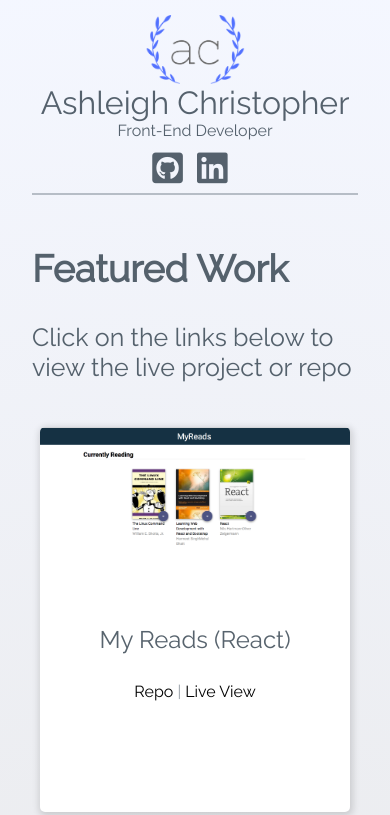
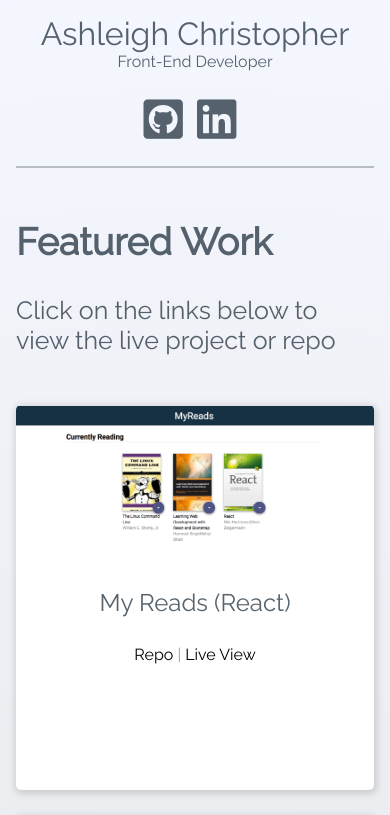
Before and after one commit to ashleighc207/fend-portfolio-project, a plain HTML site: page index.html in a window 390 px wide. Shown: the top 815 px of the page. Drawn offline with Linux system fonts and the light colour scheme.

Commit message:
adjust header bar

```diff
--- a/css/styles.css
+++ b/css/styles.css
@@ -37,7 +37,6 @@ a {
 	height: 20%;
 	align-items: center;
 	margin-top: 15px;
-	min-height: 120px;
 }
 
 .container-main-content {
@@ -91,10 +90,6 @@ a {
 	border: none;
     border-top: 2px solid rgba(45,60,73, 0.3);
     width: 100%;
-}
-
-.header-text {
-	text-align: right;
 }
 
 .heading-one {
@@ -159,9 +154,19 @@ a:hover {
 }
 
 @media screen and (max-width: 450px){
-		.project-module {
+	.project-module {
 		width: 100%;
-		margin: .5em;
+		margin: .8em 0;
+	}
+	.contact-links {
+		margin-top: 1em;
+		margin-bottom: 1em;
+	}
+	.contact-links i {
+		font-size: 45px;
+	}
+	.heading-two {
+		padding-top: 1em;
 	}
 	.container-header {
 		flex-direction: column;
@@ -170,6 +175,6 @@ a:hover {
 	text-align: center;
 	}
 	.container {
-		margin: 0 2em;
+		margin: 0 1em;
 	}
 }
--- a/index.html
+++ b/index.html
@@ -13,15 +13,14 @@
     <body>
         <div class="container">
             <header class="container-header">
-                <img src="../img/ac-logo.png" alt="logo-with-initials-ac" class="logo">
                 <div class="header-text">
                     <h1 class="heading-name">Ashleigh Christopher</h1>
                     <h4 class="heading-four">Front-End Developer</h4>
-                    <section class="contact-links">
-                        <a href="https://github.com/ashleighc207"><i class="fab fa-github-square" target="_blank"></i></a>
-                        <a href="https://www.linkedin.com/in/ashleighchristopher/" target="_blank"><i class="fab fa-linkedin"></i></a>
-                    </section>
                 </div>
+                <section class="contact-links">
+                    <a href="https://github.com/ashleighc207"><i class="fab fa-github-square" target="_blank"></i></a>
+                    <a href="https://www.linkedin.com/in/ashleighchristopher/" target="_blank"><i class="fab fa-linkedin"></i></a>
+                </section>
             </header>
             <hr class="hr">
             <main class="container-main-content">
```
